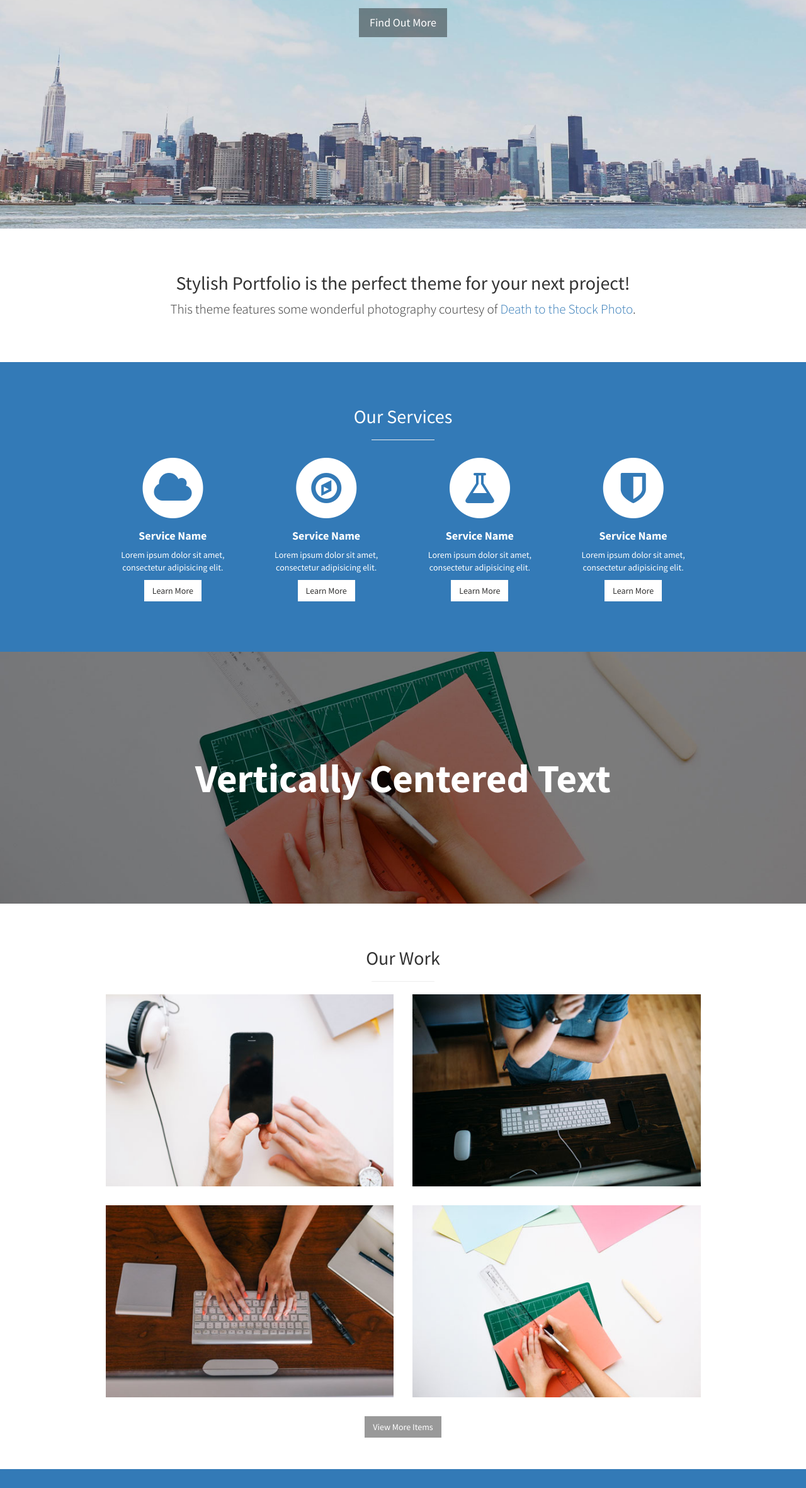
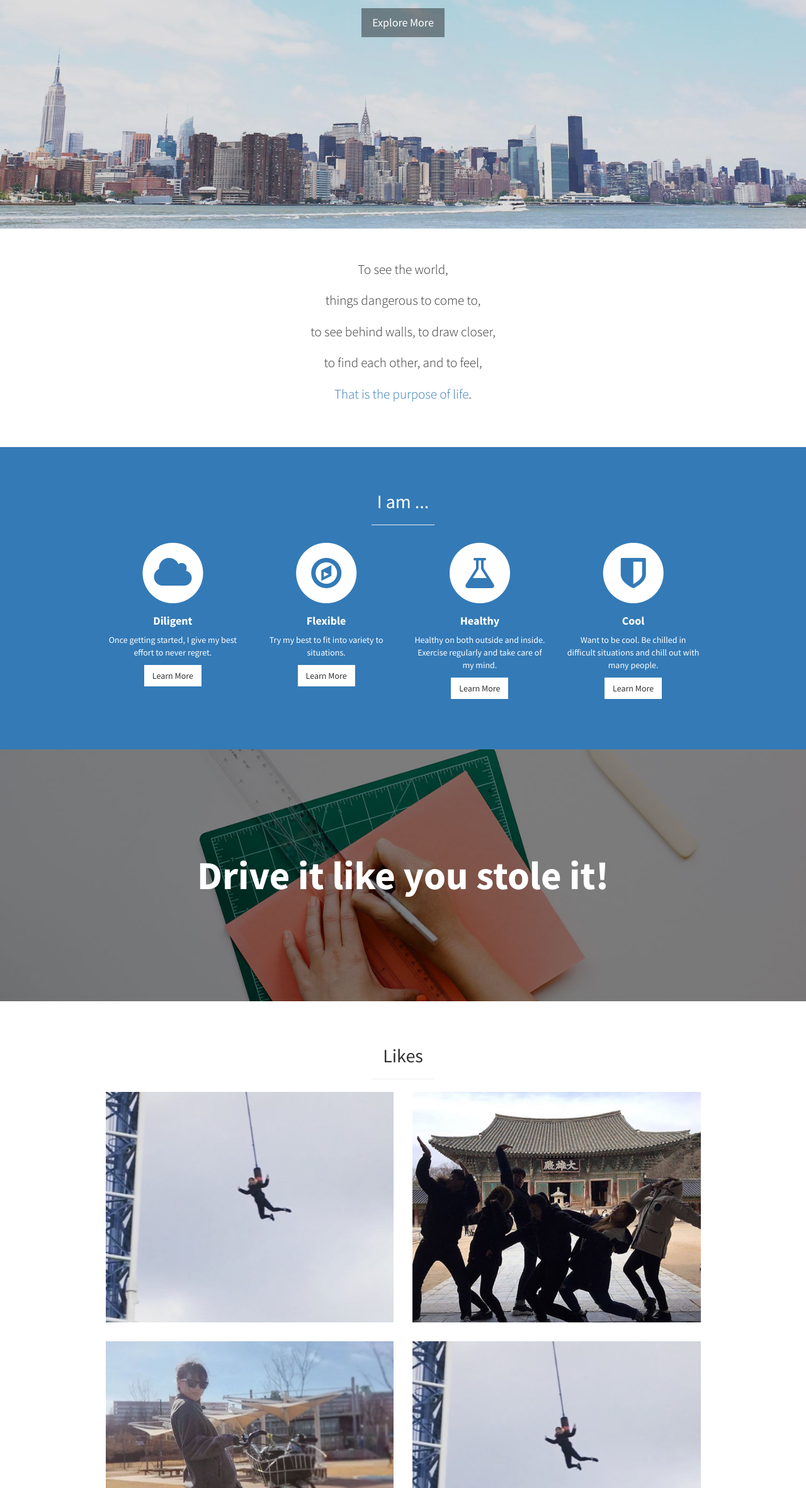
Before and after one commit to chaningo/chaningo.github.com, a plain HTML site: page index.html in a window 1280 px wide. Shown: the part 437-2800 px from the top of the page at 63% size. Drawn offline with Linux system fonts and the light colour scheme.

Commit message:
20170325_ver.02

```diff
--- a/index.html
+++ b/index.html
@@ -38,7 +38,7 @@
         <ul class="sidebar-nav">
             <a id="menu-close" href="#" class="btn btn-light btn-lg pull-right toggle"><i class="fa fa-times"></i></a>
             <li class="sidebar-brand">
-                <a href="#top" onclick=$("#menu-close").click();>Start Bootstrap</a>
+                <a href="#top" onclick=$("#menu-close").click();>Chae Eun Lee</a>
             </li>
             <li>
                 <a href="#top" onclick=$("#menu-close").click();>Home</a>
@@ -47,7 +47,7 @@
                 <a href="#about" onclick=$("#menu-close").click();>About</a>
             </li>
             <li>
-                <a href="#services" onclick=$("#menu-close").click();>Services</a>
+                <a href="#i am..." onclick=$("#menu-close").click();>Services</a>
             </li>
             <li>
                 <a href="#portfolio" onclick=$("#menu-close").click();>Portfolio</a>
@@ -62,9 +62,9 @@
     <header id="top" class="header">
         <div class="text-vertical-center">
             <h1>Chae Eun Lee</h1>
-            <h3>Free Bootstrap Themes &amp; Templates</h3>
+            <h3>1994-08-18 08:18am</h3>
             <br>
-            <a href="#about" class="btn btn-dark btn-lg">Find Out More</a>
+            <a href="#about" class="btn btn-dark btn-lg">Explore More</a>
         </div>
     </header>
 
@@ -73,8 +73,12 @@
         <div class="container">
             <div class="row">
                 <div class="col-lg-12 text-center">
-                    <h2>Stylish Portfolio is the perfect theme for your next project!</h2>
-                    <p class="lead">This theme features some wonderful photography courtesy of <a target="_blank" href="http://join.deathtothestockphoto.com/">Death to the Stock Photo</a>.</p>
+                    <p class="lead">To see the world,</p>
+                    <p class="lead">things dangerous to come to,</p>
+                    <p class="lead">to see behind walls, to draw closer,</p>
+                    <p class="lead">to find each other, and to feel,</p>
+                    <p class="lead"><a target="_blank" href="http://i.imgur.com/eTVq1CK.jpg/">That is the purpose of life</a>.</p>
+
                 </div>
             </div>
             <!-- /.row -->
@@ -88,7 +92,7 @@
         <div class="container">
             <div class="row text-center">
                 <div class="col-lg-10 col-lg-offset-1">
-                    <h2>Our Services</h2>
+                    <h2>I am ...</h2>
                     <hr class="small">
                     <div class="row">
                         <div class="col-md-3 col-sm-6">
@@ -98,9 +102,9 @@
                                 <i class="fa fa-cloud fa-stack-1x text-primary"></i>
                             </span>
                                 <h4>
-                                    <strong>Service Name</strong>
+                                    <strong>Diligent</strong>
                                 </h4>
-                                <p>Lorem ipsum dolor sit amet, consectetur adipisicing elit.</p>
+                                <p>Once getting started, I give my best effort to never regret.</p>
                                 <a href="#" class="btn btn-light">Learn More</a>
                             </div>
                         </div>
@@ -111,9 +115,9 @@
                                 <i class="fa fa-compass fa-stack-1x text-primary"></i>
                             </span>
                                 <h4>
-                                    <strong>Service Name</strong>
+                                    <strong>Flexible</strong>
                                 </h4>
-                                <p>Lorem ipsum dolor sit amet, consectetur adipisicing elit.</p>
+                                <p>Try my best to fit into variety to situations.</p>
                                 <a href="#" class="btn btn-light">Learn More</a>
                             </div>
                         </div>
@@ -124,9 +128,9 @@
                                 <i class="fa fa-flask fa-stack-1x text-primary"></i>
                             </span>
                                 <h4>
-                                    <strong>Service Name</strong>
+                                    <strong>Healthy</strong>
                                 </h4>
-                                <p>Lorem ipsum dolor sit amet, consectetur adipisicing elit.</p>
+                                <p>Healthy on both outside and inside. Exercise regularly and take care of my mind.</p>
                                 <a href="#" class="btn btn-light">Learn More</a>
                             </div>
                         </div>
@@ -137,9 +141,9 @@
                                 <i class="fa fa-shield fa-stack-1x text-primary"></i>
                             </span>
                                 <h4>
-                                    <strong>Service Name</strong>
+                                    <strong>Cool</strong>
                                 </h4>
-                                <p>Lorem ipsum dolor sit amet, consectetur adipisicing elit.</p>
+                                <p>Want to be cool. Be chilled in difficult situations and chill out with many people.</p>
                                 <a href="#" class="btn btn-light">Learn More</a>
                             </div>
                         </div>
@@ -156,7 +160,7 @@
     <!-- Callout -->
     <aside class="callout">
         <div class="text-vertical-center">
-            <h1>Vertically Centered Text</h1>
+            <h1>Drive it like you stole it!</h1>
         </div>
     </aside>
 
@@ -165,34 +169,34 @@
         <div class="container">
             <div class="row">
                 <div class="col-lg-10 col-lg-offset-1 text-center">
-                    <h2>Our Work</h2>
+                    <h2>Likes</h2>
                     <hr class="small">
                     <div class="row">
                         <div class="col-md-6">
                             <div class="portfolio-item">
                                 <a href="#">
-                                    <img class="img-portfolio img-responsive" src="img/portfolio-1.jpg">
+                                    <img class="img-portfolio img-responsive" src="img/pic04.jpg">
                                 </a>
                             </div>
                         </div>
                         <div class="col-md-6">
                             <div class="portfolio-item">
                                 <a href="#">
-                                    <img class="img-portfolio img-responsive" src="img/portfolio-2.jpg">
+                                    <img class="img-portfolio img-responsive" src="img/pic01.jpg">
                                 </a>
                             </div>
                         </div>
                         <div class="col-md-6">
                             <div class="portfolio-item">
                                 <a href="#">
-                                    <img class="img-portfolio img-responsive" src="img/portfolio-3.jpg">
+                                    <img class="img-portfolio img-responsive" src="img/pic02.jpg">
                                 </a>
                             </div>
                         </div>
                         <div class="col-md-6">
                             <div class="portfolio-item">
                                 <a href="#">
-                                    <img class="img-portfolio img-responsive" src="img/portfolio-4.jpg">
+                                    <img class="img-portfolio img-responsive" src="img/pic04.jpg">
                                 </a>
                             </div>
                         </div>
@@ -222,10 +226,11 @@
 
     <!-- Map -->
     <section id="contact" class="map">
-        <iframe width="100%" height="100%" frameborder="0" scrolling="no" marginheight="0" marginwidth="0" src="https://maps.google.com/maps?f=q&amp;source=s_q&amp;hl=en&amp;geocode=&amp;q=Twitter,+Inc.,+Market+Street,+San+Francisco,+CA&amp;aq=0&amp;oq=twitter&amp;sll=28.659344,-81.187888&amp;sspn=0.128789,0.264187&amp;ie=UTF8&amp;hq=Twitter,+Inc.,+Market+Street,+San+Francisco,+CA&amp;t=m&amp;z=15&amp;iwloc=A&amp;output=embed"></iframe>
+        <iframe width="100%" height="100%" frameborder="0" scrolling="no" marginheight="0" marginwidth="0" src="https://www.google.com/maps/embed?pb=!1m18!1m12!1m3!1d1582.4238155058115!2d127.0112464761053!3d37.511511694927336!2m3!1f0!2f0!3f0!3m2!1i1024!2i768!4f13.1!3m3!1m2!1s0x357ca3d94680d63f%3A0xc5491e74ec1e3c4c!2z7ISc7Jq47Yq567OE7IucIOyEnOy0iOq1rCDrgpjro6jthLDroZw06ri4IDI4!5e0!3m2!1sko!2skr!4v1490426046053"></iframe>
+
         <br />
         <small>
-            <a href="https://maps.google.com/maps?f=q&amp;source=embed&amp;hl=en&amp;geocode=&amp;q=Twitter,+Inc.,+Market+Street,+San+Francisco,+CA&amp;aq=0&amp;oq=twitter&amp;sll=28.659344,-81.187888&amp;sspn=0.128789,0.264187&amp;ie=UTF8&amp;hq=Twitter,+Inc.,+Market+Street,+San+Francisco,+CA&amp;t=m&amp;z=15&amp;iwloc=A"></a>
+            <a href="https://www.google.com/maps/embed?pb=!1m18!1m12!1m3!1d1582.4238155058115!2d127.0112464761053!3d37.511511694927336!2m3!1f0!2f0!3f0!3m2!1i1024!2i768!4f13.1!3m3!1m2!1s0x357ca3d94680d63f%3A0xc5491e74ec1e3c4c!2z7ISc7Jq47Yq567OE7IucIOyEnOy0iOq1rCDrgpjro6jthLDroZw06ri4IDI4!5e0!3m2!1sko!2skr!4v1490426046053"></a>
         </small>
     </section>
 
@@ -234,29 +239,29 @@
         <div class="container">
             <div class="row">
                 <div class="col-lg-10 col-lg-offset-1 text-center">
-                    <h4><strong>Start Bootstrap</strong>
+                    <h4><strong>Chae Eun Lee</strong>
                     </h4>
-                    <p>3481 Melrose Place
-                        <br>Beverly Hills, CA 90210</p>
+                    <p>304-908
+                        <br>Seocho, Jamwon</p>
                     <ul class="list-unstyled">
-                        <li><i class="fa fa-phone fa-fw"></i> (123) 456-7890</li>
-                        <li><i class="fa fa-envelope-o fa-fw"></i> <a href="mailto:name@example.com">name@example.com</a>
+                        <li><i class="fa fa-phone fa-fw"></i> 010-9422-0818</li>
+                        <li><i class="fa fa-envelope-o fa-fw"></i> <a href="mailto:cel270@gmail.com">cel270@gmail.com</a>
                         </li>
                     </ul>
                     <br>
                     <ul class="list-inline">
                         <li>
-                            <a href="#"><i class="fa fa-facebook fa-fw fa-3x"></i></a>
+                            <a href="http://www.facebook.com/lce270"><i class="fa fa-facebook fa-fw fa-3x"></i></a>
                         </li>
                         <li>
-                            <a href="#"><i class="fa fa-twitter fa-fw fa-3x"></i></a>
+                            <a href="https://www.instagram.com/chen.ish/"><i class="fa fa-twitter fa-fw fa-3x"></i></a>
                         </li>
                         <li>
-                            <a href="#"><i class="fa fa-dribbble fa-fw fa-3x"></i></a>
+                            <a href="http://blog.naver.com/cel270"><i class="fa fa-dribbble fa-fw fa-3x"></i></a>
                         </li>
                     </ul>
                     <hr class="small">
-                    <p class="text-muted">Copyright &copy; Your Website 2014</p>
+                    <p class="text-muted">Copyright &copy; Chae Eun Lee</p>
                 </div>
             </div>
         </div>
```
Also changed, not shown: img/pic01.jpg (added), img/pic02.jpg (added), img/pic03.jpg (added), img/pic04.jpg (added).
